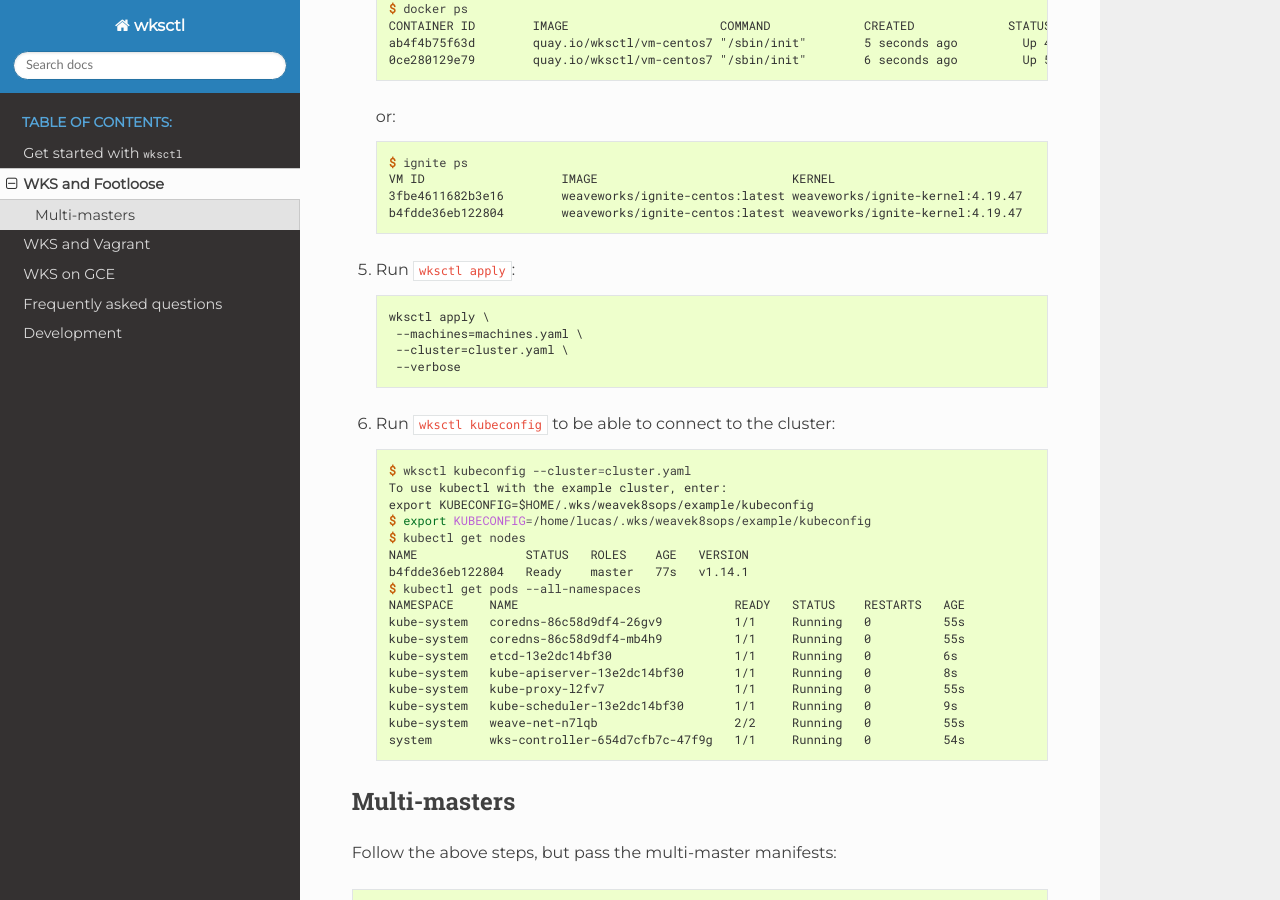
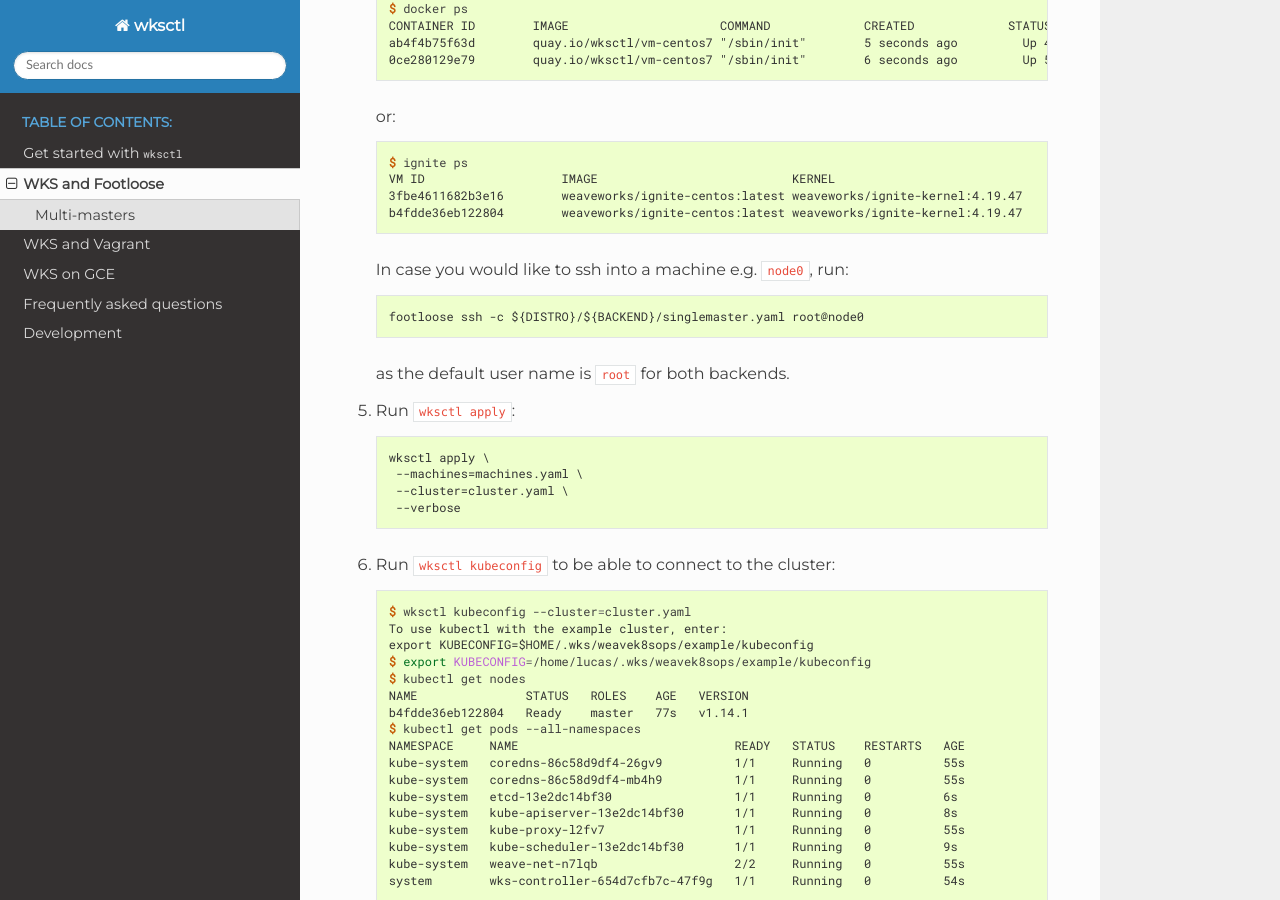
Before and after one commit to weaveworks/wksctl, a Sphinx documentation site: the page built from docs/wks-and-footloose.md, in a window 1280 px wide and 900 px high, scrolled down 821 px. Built offline with Sphinx 7.4.7 and the Read the Docs theme 2.0.0, drawn with Linux system fonts in a browser that asks for light colours.

Commit message:
doc: add how to ssh into a machine

````diff
--- a/docs/wks-and-footloose.md
+++ b/docs/wks-and-footloose.md
@@ -51,6 +51,14 @@
    b4fdde36eb122804	weaveworks/ignite-centos:latest	weaveworks/ignite-kernel:4.19.47	4.0 GB	2	1024.0 MB	10m ago	Up 10m	172.17.0.2	0.0.0.0:2222->22/tcp, 0.0.0.0:6443->6443/tcp, 0.0.0.0:30443->30443/tcp, 0.0.0.0:30080->30080/tcp	centos-singlemaster-node0
    ```
 
+   In case you would like to ssh into a machine e.g. `node0`, run:
+
+   ```console
+   footloose ssh -c ${DISTRO}/${BACKEND}/singlemaster.yaml root@node0
+   ```
+
+   as the default user name is `root` for both backends.
+
 1. Run `wksctl apply`:
 
    ```console
````
